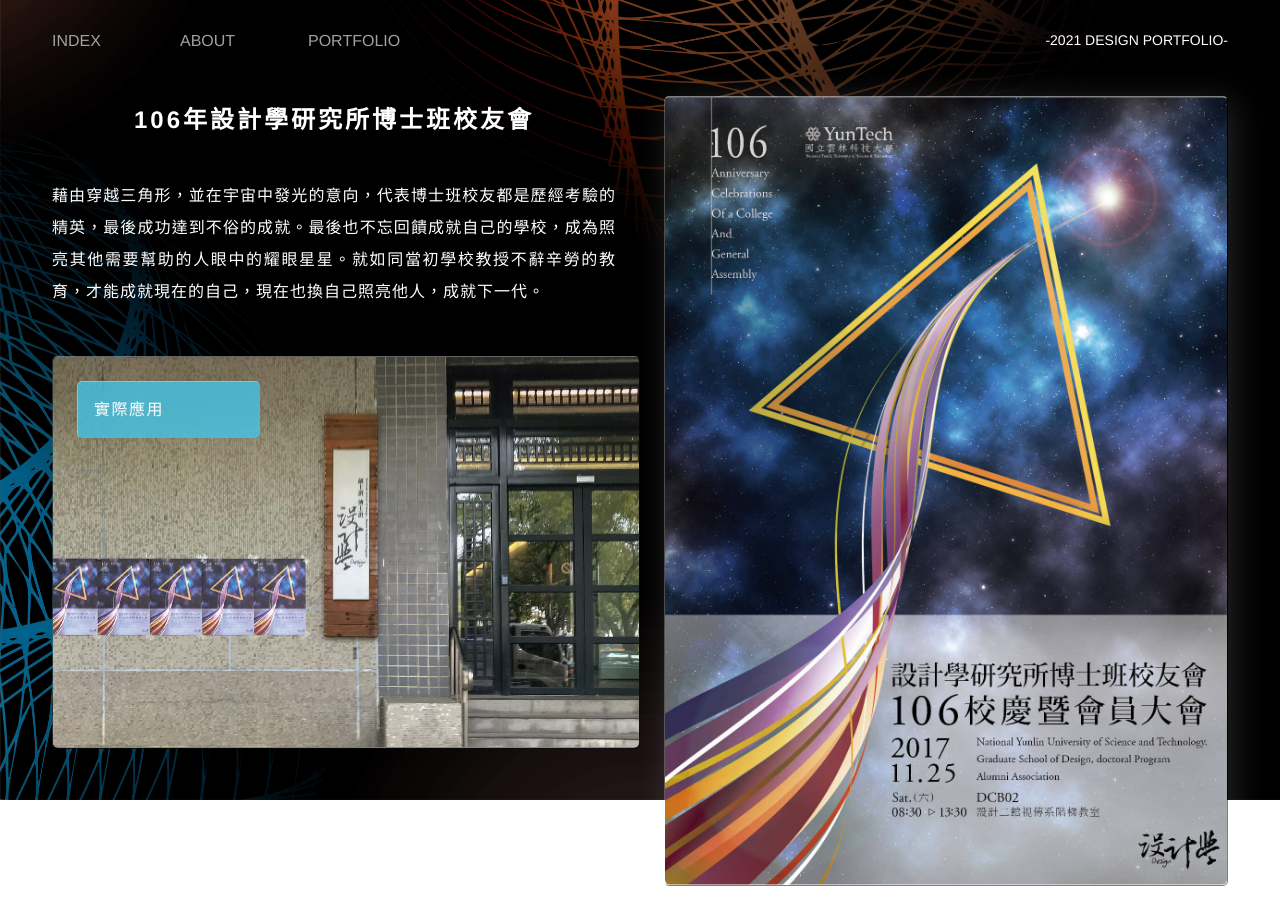
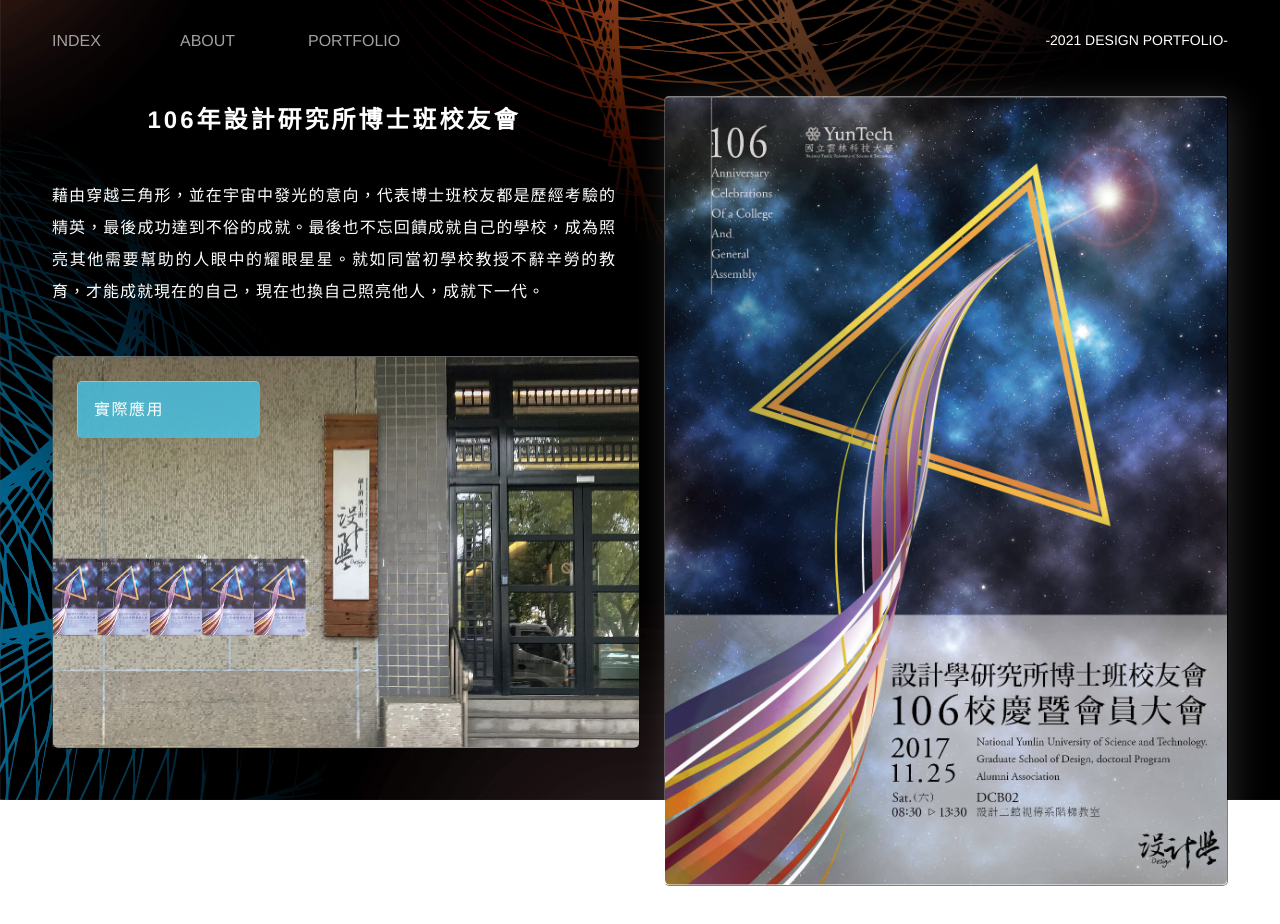
Before and after one commit to hpj0507043/hpj0507043.github.io, a plain HTML site: page graphic--yuntech.html in a window 1280 px wide. Drawn offline with Linux system fonts and the light colour scheme.

Commit message:
Update graphic--yuntech.html

```diff
--- a/graphic--yuntech.html
+++ b/graphic--yuntech.html
@@ -2,7 +2,7 @@
 <html lang="zh-TW">
 <head>
 	<meta charset="UTF-8">
-	<title>YI-SHUAN - 106年設計學研究所博士班校友會</title>
+	<title>YI-SHUAN - 106年設計研究所博士班校友會</title>
 	<meta name="viewport" content="width=device-width, initial-scale=1.0, user-scalable=0">
 	<link rel="icon" type="image/x-icon" href="images/favicon.png" />
 	<!-- CSS -->
@@ -84,7 +84,7 @@
 				<div class="info">
 					<div class="row u-mb-64">
 						<div class="col-lg-6 col-md-6 col-sm-6 col-xs-12 col-xxs-12">
-							<h4 class="info__title info__tittle--detail">106年設計學研究所博士班校友會</h4>
+							<h4 class="info__title info__tittle--detail">106年設計研究所博士班校友會</h4>
 							<div class="info__text">
 								藉由穿越三角形，並在宇宙中發光的意向，代表博士班校友都是歷經考驗的精英，最後成功達到不俗的成就。最後也不忘回饋成就自己的學校，成為照亮其他需要幫助的人眼中的耀眼星星。就如同當初學校教授不辭辛勞的教育，才能成就現在的自己，現在也換自己照亮他人，成就下一代。
 							</div>
```
